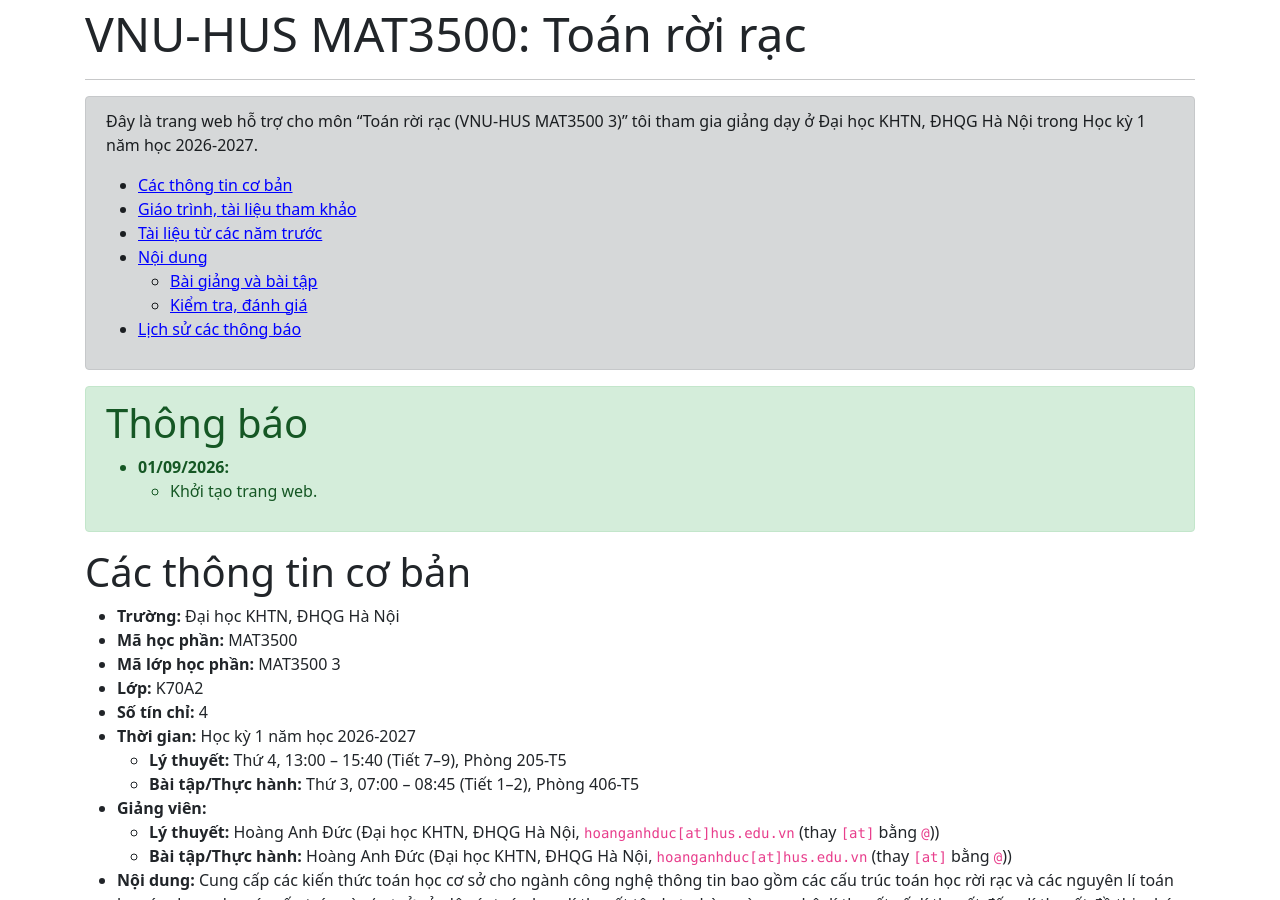
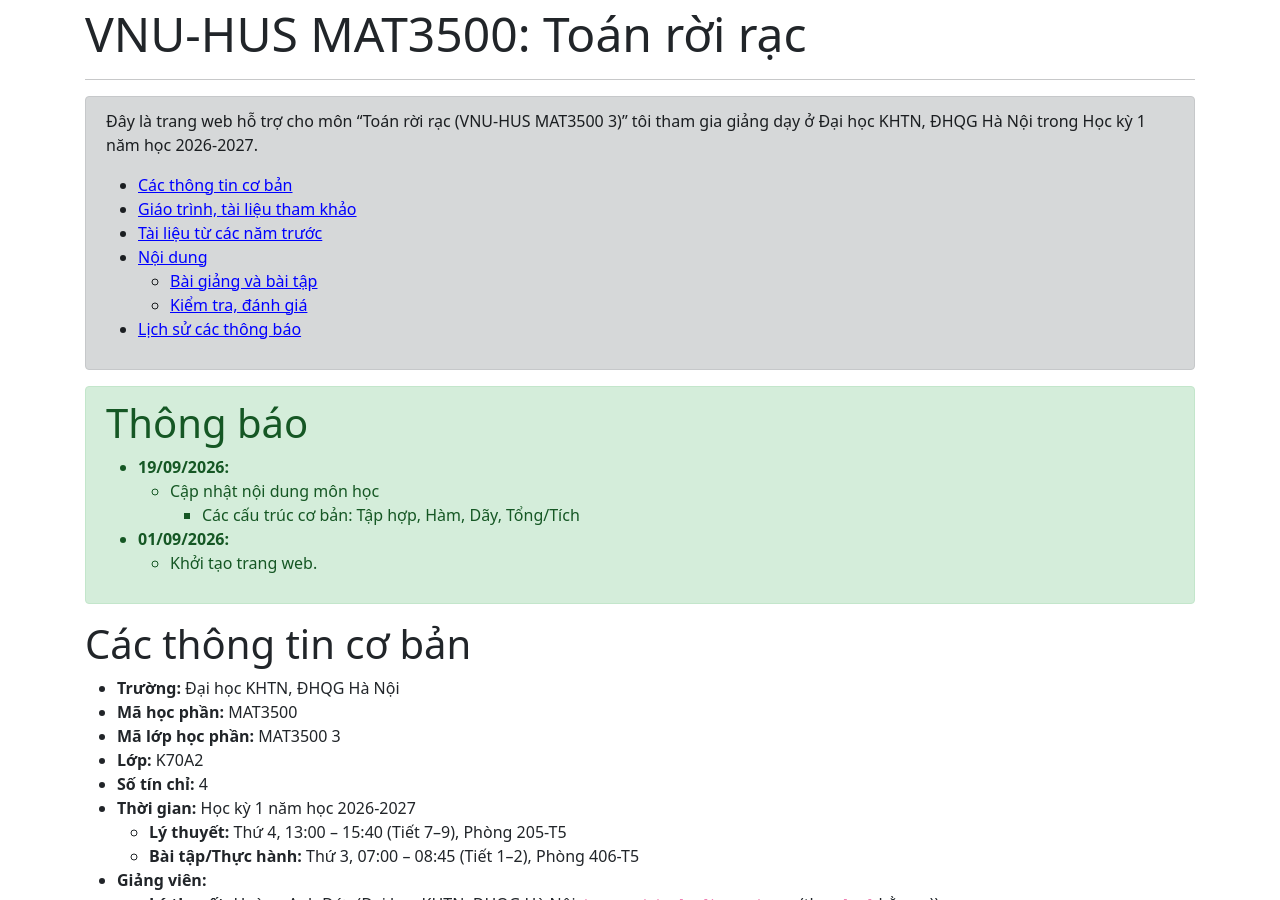
Before and after one commit to hoanganhduc/hoanganhduc.github.io, a Jekyll site: the page built from teaching/VNU-HUS/2026/winter/MAT3500-3/index.md, in a window 1280 px wide and 900 px high. Built offline with Jekyll 4.4.1, drawn with Linux system fonts in a browser that asks for light colours; nearby versions of some CDN libraries; a style sheet for code colours, icons or effects is not loaded; some of the changed text lies outside the part shown.

Commit message:
Publish Basic Structures slides for MAT3500

```diff
--- a/teaching/VNU-HUS/2026/winter/MAT3500-3/index.md
+++ b/teaching/VNU-HUS/2026/winter/MAT3500-3/index.md
@@ -1,7 +1,7 @@
 ---
 layout: default
 title: "VNU-HUS MAT3500: Toán rời rạc"
-last_modified_at: 2026-09-14
+last_modified_at: 2026-09-19
 lang: "vi"
 katex: true
 ---
@@ -16,6 +16,9 @@ katex: true
 <div class="alert alert-success" role="alert" markdown="1">
 <h1>Thông báo</h1>
 
+* **19/09/2026:**
+  * Cập nhật nội dung môn học
+    * Các cấu trúc cơ bản: Tập hợp, Hàm, Dãy, Tổng/Tích
 * **01/09/2026:**
   * Khởi tạo trang web.
 </div>
```
Also changed, not shown: other parts of teaching/VNU-HUS/2026/winter/MAT3500-3/index.md (+1 -1 lines).
